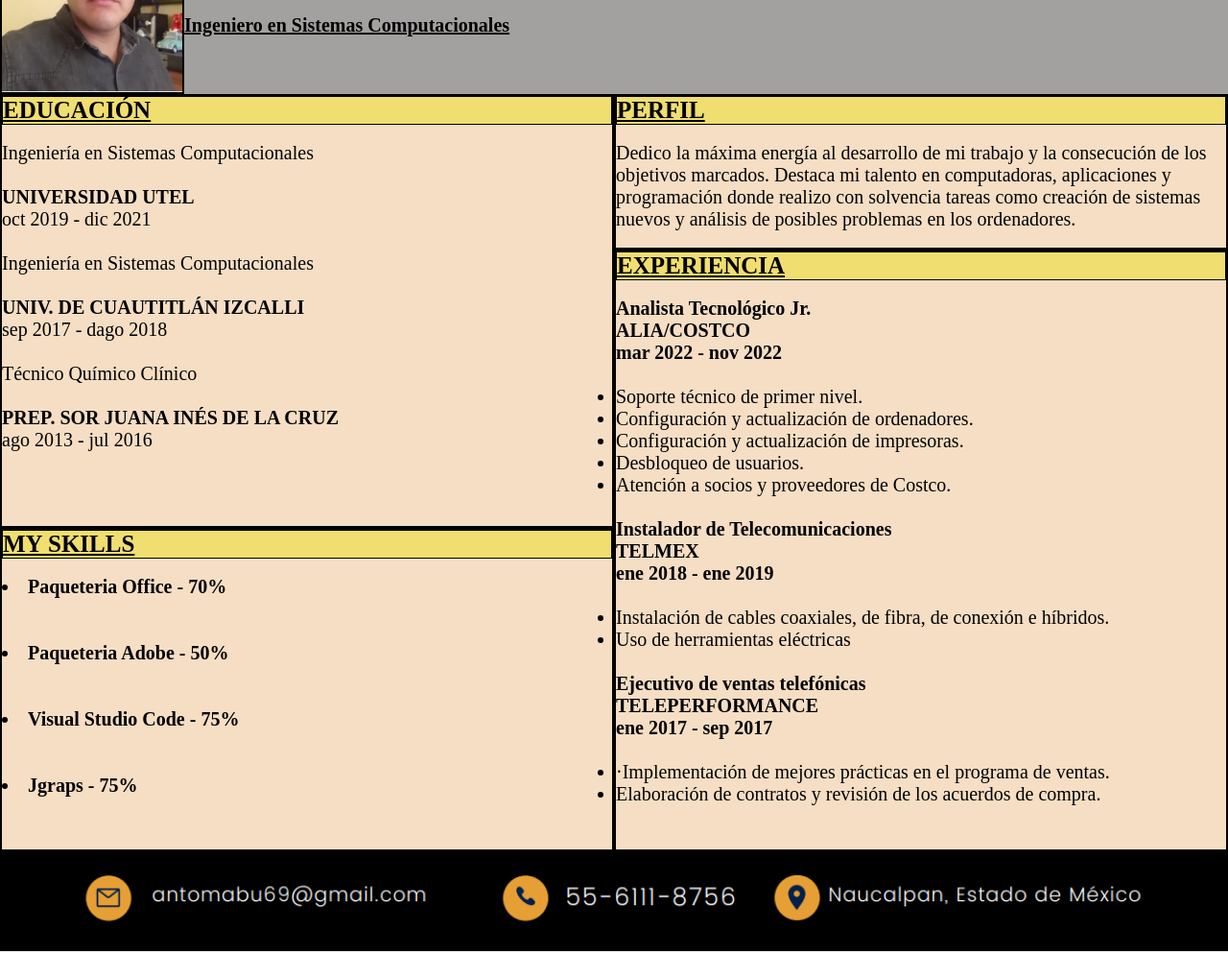
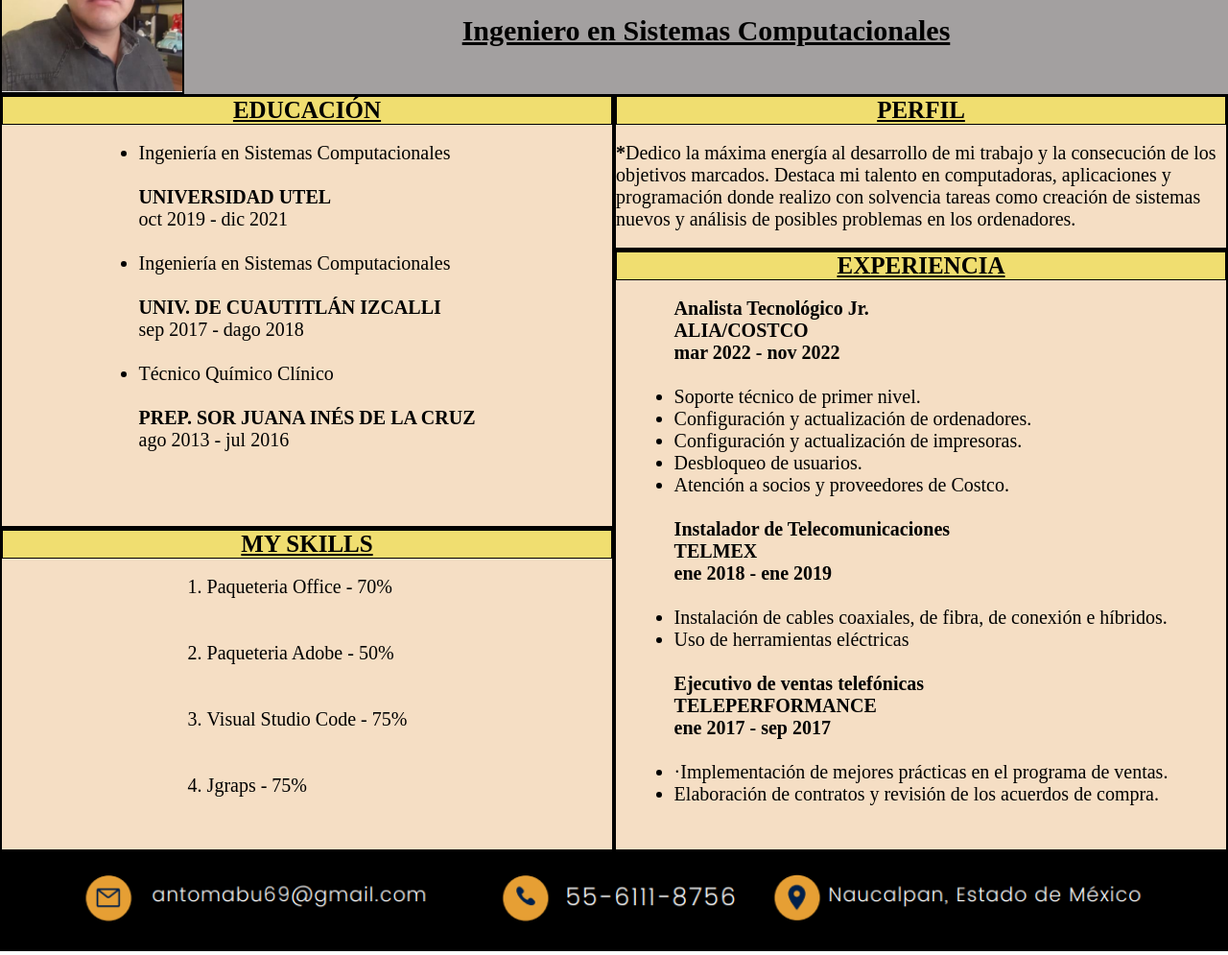
Before and after one commit to Dexterous125/Practica-1-CV, a plain HTML site: page Index.html in a window 1280 px wide. Shown: the part 103-1098 px from the top of the page at 96% size. Drawn offline with Linux system fonts and the light colour scheme.

Commit message:
Practica 1 CV 1.2

```diff
--- a/Index.html
+++ b/Index.html
@@ -20,7 +20,7 @@
 
         <div >
 
-            <h1  class="nombre" >
+            <h1  class="nombre">
 
                 <b> ANTONIO MARTÍNEZ BUSTILLOS </b>
 
@@ -46,20 +46,20 @@
 
                         <article class="educacion"> <b> <u> EDUCACIÓN </u> </b> </article> <br>
 
-                        <ol class="edu">
-                             Ingeniería en Sistemas Computacionales <br><br>
-                            <b> UNIVERSIDAD UTEL </b> <br>
+                        <ul class="edu">
+                            <li> Ingeniería en Sistemas Computacionales </li><br>
+                            <b> UNIVERSIDAD UTEL </b>
                             oct 2019 - dic 2021 <br><br>
 
-                            Ingeniería en Sistemas Computacionales <br><br>
-                           <b> UNIV. DE CUAUTITLÁN IZCALLI </b> <br>
+                           <li> Ingeniería en Sistemas Computacionales </li><br>
+                           <b> UNIV. DE CUAUTITLÁN IZCALLI </b>
                             sep 2017 - dago 2018 <br><br>
 
-                            Técnico Químico Clínico <br><br>
-                           <b> PREP. SOR JUANA INÉS DE LA CRUZ </b> <br>
+                            <li> Técnico Químico Clínico </li> <br>
+                           <b> PREP. SOR JUANA INÉS DE LA CRUZ </b>
                             ago 2013 - jul 2016 <br><br>
 
-                        </ol>
+                        </ul>
                     </section>
 
                     <section class="seccion2" >
@@ -68,12 +68,12 @@
                              <b> <u> MY SKILLS </u> </b>
                         </article> <br>
 
-                        <h1 class="ski">
+                        <ol class="ski">
                             <li> Paqueteria Office - 70% </li> <br><br>
                             <li> Paqueteria Adobe - 50% </li> <br><br>
                             <li> Visual Studio Code - 75% </li> <br><br>
                             <li> Jgraps - 75% </li>
-                        </h1>
+                        </ol>
 
                     </section>
 
@@ -86,7 +86,7 @@
                         <article class="perfil"> <b> <u> PERFIL </u> </b> </article> <br>
 
                         <ul class="per">
-                        Dedico la máxima energía al desarrollo de mi
+                        <b>*</b>Dedico la máxima energía al desarrollo de mi
                         trabajo y la consecución de los objetivos
                         marcados. Destaca mi talento en computadoras,
                         aplicaciones y programación donde realizo con
@@ -110,9 +110,9 @@
                                 Analista Tecnológico Jr. <br>
 
                                 ALIA/COSTCO
-                            </b> <br>
+                            </b>
 
-                            <b> mar 2022 - nov 2022 </b> <br><br>
+                            <b> mar 2022 - nov 2022 </b> <br>
 
                              <li> Soporte técnico de primer nivel. </li>
                              <li> Configuración y actualización de ordenadores. </li>
@@ -124,9 +124,9 @@
                                 Instalador de Telecomunicaciones <br>
 
                                 TELMEX
-                            </b> <br>
+                            </b>
 
-                            <b> ene 2018 - ene 2019 </b> <br><br>
+                            <b> ene 2018 - ene 2019 </b> <br>
 
                             <li> Instalación de cables coaxiales, de fibra, de
                             conexión e híbridos. </li>
@@ -136,9 +136,9 @@
                                 Ejecutivo de ventas telefónicas <br>
 
                                 TELEPERFORMANCE
-                            </b> <br>
+                            </b>
 
-                            <b> ene 2017 - sep 2017 </b> <br><br>
+                            <b> ene 2017 - sep 2017 </b> <br>
 
                             <li> ·Implementación de mejores prácticas en el
                             programa de ventas. </li>
--- a/Style.css
+++ b/Style.css
@@ -19,14 +19,18 @@
 .nombre {
     height: 50%;
     width: 100%;
-    font-size: 30px;
+    font-size: 40px;
+    display: grid;
+    justify-content: center;
 
 }
 
 .estudios {
     height: 50%;
     width: 100%;
-    font-size: 20px;
+    font-size: 30px;
+    display: grid;
+    justify-content: center;
 }
 
 .apartado1 {
@@ -63,12 +67,16 @@
     font-size: 25px;
     border: 1px solid black;
     background-color: rgba(235, 222, 34, 0.514);
+    display: grid;
+    justify-content: center;
 
 }
 
 .edu {
 
     font-size: 20px;
+    display: grid;
+    justify-content: center;
 
 }
 
@@ -81,6 +89,8 @@
     font-size: 25px;
     border: 1px solid black;
     background-color: rgba(235, 222, 34, 0.514);
+    display: grid;
+    justify-content: center;
 
 
 }
@@ -88,6 +98,8 @@
 .ski {
 
         font-size: 20px;
+        display: grid;
+        justify-content: center;
 
 }
 
@@ -100,6 +112,8 @@
     font-size: 25px;
     border: 1px solid black;
     background-color: rgba(235, 222, 34, 0.514);
+    display: grid;
+    justify-content: center;
 }
 
 .per {
@@ -118,10 +132,14 @@
     font-size: 25px;
     border: 1px solid black;
     background-color: rgba(235, 222, 34, 0.514);
+    display: grid;
+    justify-content: center;
 }
 
 .exp {
 
     font-size: 20px;
+    display: grid;
+    justify-content: center;
 
 }
```
